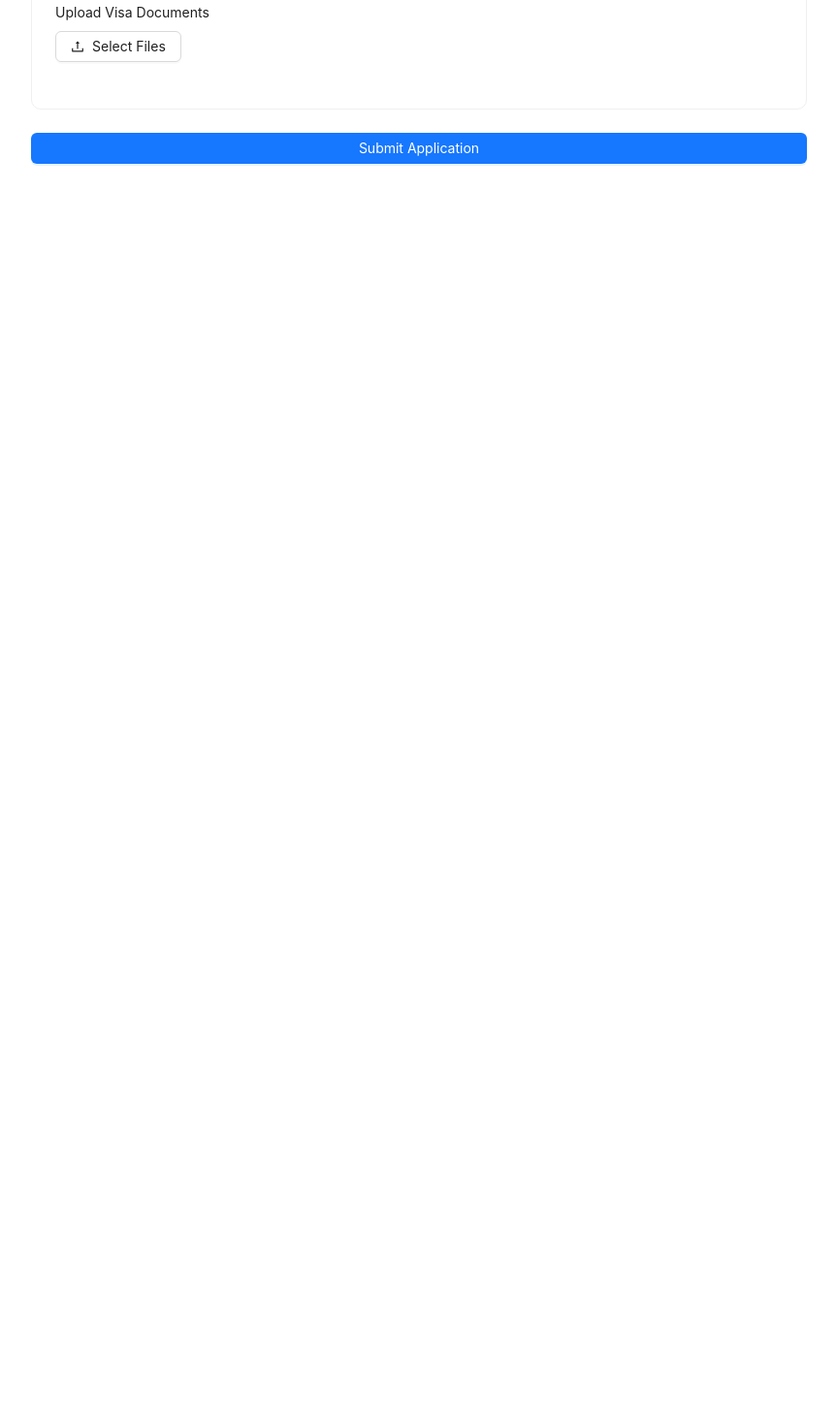
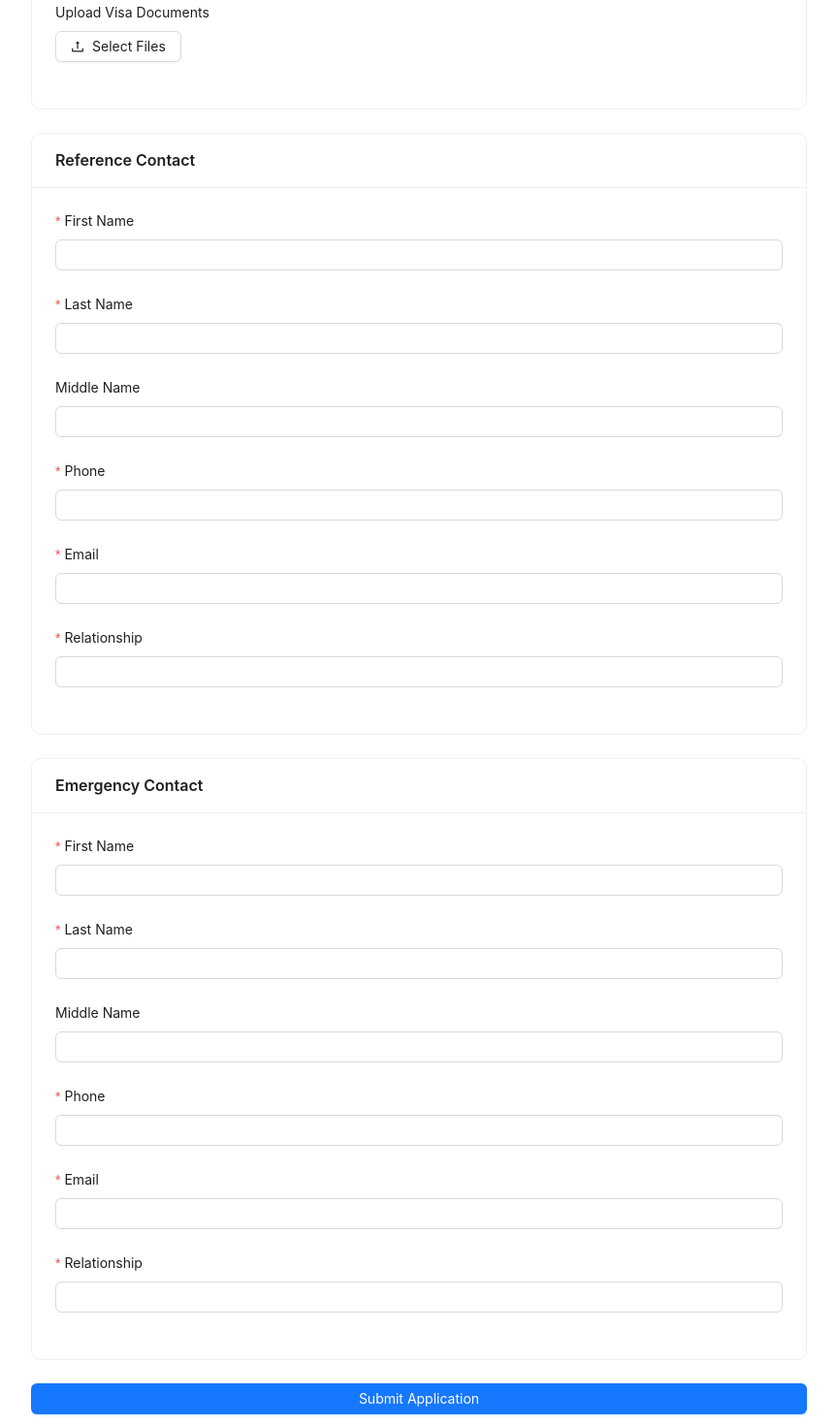
Before and after one commit to mandali8686/chuwa-project-2, a React (Vite) app in the folder Frontend/employee-management/: page /application in a window 1280 px wide. Shown: the part 1860-3330 px from the top of the page at 97% size, without its empty margins (208-1071 px from the left). Before the commit the page ends 2077 px from the top, so only its background shows below. Built offline with nearby package versions, Linux system fonts and the light colour scheme; no server answers.

Commit message:
modified navigate from application to personal Info

```diff
--- a/Frontend/employee-management/src/App.jsx
+++ b/Frontend/employee-management/src/App.jsx
@@ -22,13 +22,13 @@ function App() {
         <Route path="/register/:token" element={<Register />} />
 
         {/* Protected Routes */}
-        <Route element={<ProtectedRoute />}>
-          <Route path="/person-info" element={<PersonalInformation />} />
+        {/* <Route element={<ProtectedRoute />}> */}
+          <Route path="/person-info/:id" element={<PersonalInformation />} />
           <Route path="/hr/dashboard" element={<Dashboard />} />
           <Route path="/hr/employees" element={<EmployeeList />} />
           <Route path="/hr/documents" element={<DocumentReview />} />
           <Route path="/hr/register-token" element={<RegisterToken />} />
-        </Route>
+        {/* </Route> */}
       </Route>
     </Routes>
   );
--- a/Frontend/employee-management/src/components/Application/Application.jsx
+++ b/Frontend/employee-management/src/components/Application/Application.jsx
@@ -6,6 +6,7 @@ import styled from '@emotion/styled';
 import { patchUser } from '../../features/employee/index';
 import { storage } from '../../firebase/firebaseConfig';
 import { ref, uploadBytes, getDownloadURL } from 'firebase/storage';
+import { useNavigate } from 'react-router-dom';
 
 const { Title } = Typography;
 const { Option } = Select;
@@ -34,6 +35,7 @@ const Application = () => {
   const userId = localStorage.getItem('userId');
   const [fileList, setFileList] = useState([]);
   const [docType, setDocType] = useState('Visa');
+  const navigate = useNavigate();
 
   useEffect(() => {
     if (!userId) {
@@ -53,6 +55,7 @@ const Application = () => {
       await uploadBytes(storageRef, file);
       const downloadUrl = await getDownloadURL(storageRef);
       uploadedDocs.push({
+        employeeId: userId,
         docType,
         fileName: file.name,
         fileData: downloadUrl,
@@ -102,6 +105,24 @@ const Application = () => {
           endDate: values.visaEndDate ? values.visaEndDate.format('YYYY-MM-DD') : null,
           documents: uploadedDocuments,
         },
+        reference: {
+          firstName: values.referenceFirstName,
+          lastName: values.referenceLastName,
+          middleName: values.referenceMiddleName || '',
+          phone: values.referencePhone,
+          email: values.referenceEmail,
+          relationship: values.referenceRelationship,
+        },
+        emergencyContact: [
+          {
+            firstName: values.emergencyFirstName,
+            lastName: values.emergencyLastName,
+            middleName: values.emergencyMiddleName || '',
+            phone: values.emergencyPhone,
+            email: values.emergencyEmail,
+            relationship: values.emergencyRelationship,
+          },
+        ],
       },
     };
 
@@ -115,6 +136,8 @@ const Application = () => {
       .catch((error) => {
         message.error(`Error: ${error}`);
       });
+      console.log('UserID Check', userId);
+      navigate(`/person-info/${userId}`);
   };
 
   return (
@@ -202,6 +225,49 @@ const Application = () => {
           </Form.Item>
         </InfoCard>
 
+        <InfoCard title="Reference Contact">
+          <Form.Item name="referenceFirstName" label="First Name" rules={[{ required: true }]}>
+            <Input />
+          </Form.Item>
+          <Form.Item name="referenceLastName" label="Last Name" rules={[{ required: true }]}>
+            <Input />
+          </Form.Item>
+          <Form.Item name="referenceMiddleName" label="Middle Name">
+            <Input />
+          </Form.Item>
+          <Form.Item name="referencePhone" label="Phone" rules={[{ required: true }]}>
+            <Input />
+          </Form.Item>
+          <Form.Item name="referenceEmail" label="Email" rules={[{ required: true, type: 'email' }]}>
+            <Input />
+          </Form.Item>
+          <Form.Item name="referenceRelationship" label="Relationship" rules={[{ required: true }]}>
+            <Input />
+          </Form.Item>
+        </InfoCard>
+
+
+        <InfoCard title="Emergency Contact">
+          <Form.Item name="emergencyFirstName" label="First Name" rules={[{ required: true }]}>
+            <Input />
+          </Form.Item>
+          <Form.Item name="emergencyLastName" label="Last Name" rules={[{ required: true }]}>
+            <Input />
+          </Form.Item>
+          <Form.Item name="emergencyMiddleName" label="Middle Name">
+            <Input />
+          </Form.Item>
+          <Form.Item name="emergencyPhone" label="Phone" rules={[{ required: true }]}>
+            <Input />
+          </Form.Item>
+          <Form.Item name="emergencyEmail" label="Email" rules={[{ required: true, type: 'email' }]}>
+            <Input />
+          </Form.Item>
+          <Form.Item name="emergencyRelationship" label="Relationship" rules={[{ required: true }]}>
+            <Input />
+          </Form.Item>
+        </InfoCard>
+
         <Form.Item>
           <Button type="primary" htmlType="submit" block>
             Submit Application
--- a/Frontend/employee-management/src/components/PersonInfo/PersonInfo.jsx
+++ b/Frontend/employee-management/src/components/PersonInfo/PersonInfo.jsx
@@ -3,6 +3,8 @@ import { useDispatch, useSelector } from 'react-redux';
 import { Card, Typography, Descriptions, Spin, Alert } from 'antd';
 import styled from '@emotion/styled';
 import { getUserById } from '../../features/employee/index';  // Adjust path if needed
+import { useParams } from 'react-router-dom';
+
 
 const { Title } = Typography;
 
@@ -29,14 +31,14 @@ const PersonalInformation = () => {
   const dispatch = useDispatch();
   const { currentUser, loading, error } = useSelector((state) => state.user);
   console.log('Current user', currentUser);
+  const { id } = useParams();
 
   useEffect(() => {
-    // const storedUserId = localStorage.getItem('userId');
-    if (currentUser && currentUser.userId) {
-        dispatch(getUserById(currentUser.userId));
-        console.log('Confirm getUserById runs for:', currentUser.userId);
-      }
-  }, [dispatch]);
+    if (id) {
+      dispatch(getUserById(id));
+      console.log('Fetching user by ID from route param:', id);
+    }
+  }, [dispatch, id]);
 
   if (loading) {
     return (
--- a/Frontend/employee-management/src/components/SignIn/SignIn.jsx
+++ b/Frontend/employee-management/src/components/SignIn/SignIn.jsx
@@ -19,10 +19,12 @@ const SignIn = () => {
   }, [dispatch]);
 
   useEffect(() => {
-    if (isAuthenticated) {
-      navigate("/person-info");
+    // console.log(userState.currentUser);
+    if (isAuthenticated && userState.currentUser && userState.currentUser.userId) {
+      navigate(`/person-info/${userState.currentUser.userId}`);
     }
-  }, [isAuthenticated]);
+  }, [isAuthenticated, userState.currentUser, navigate]);
+
 
   const onFinish = async (values) => {
     dispatch(clearError())
```
